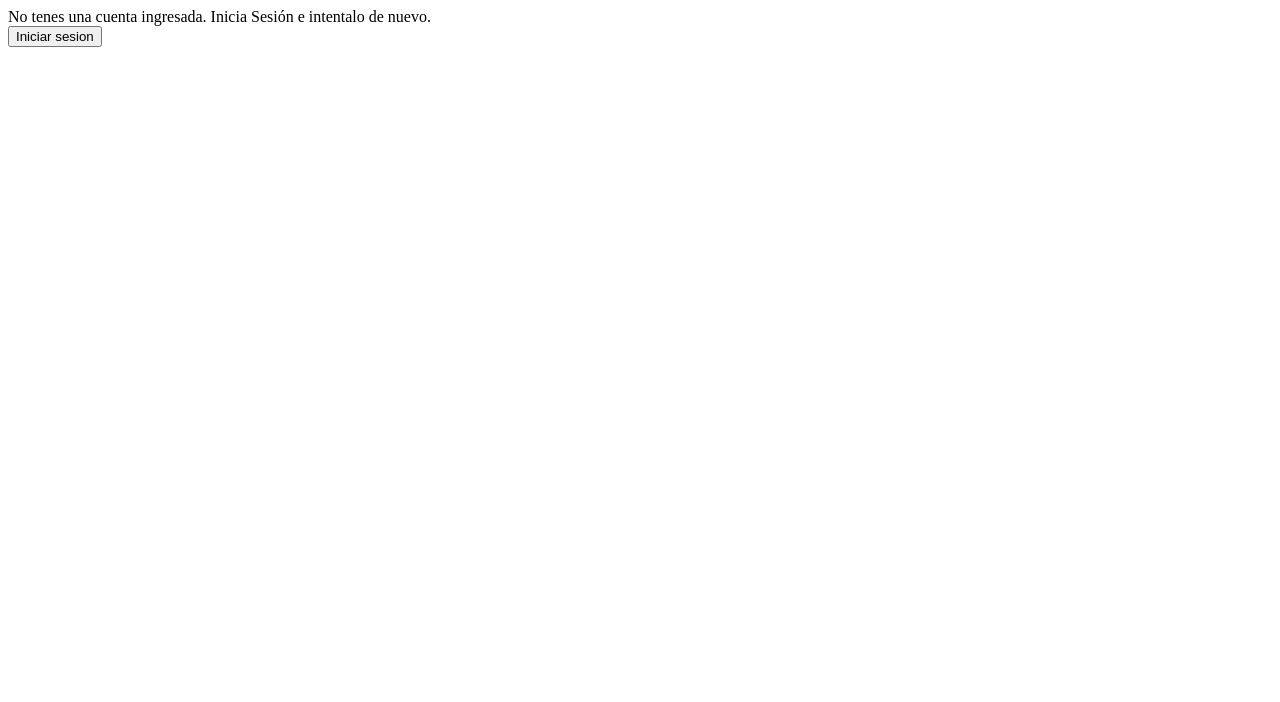
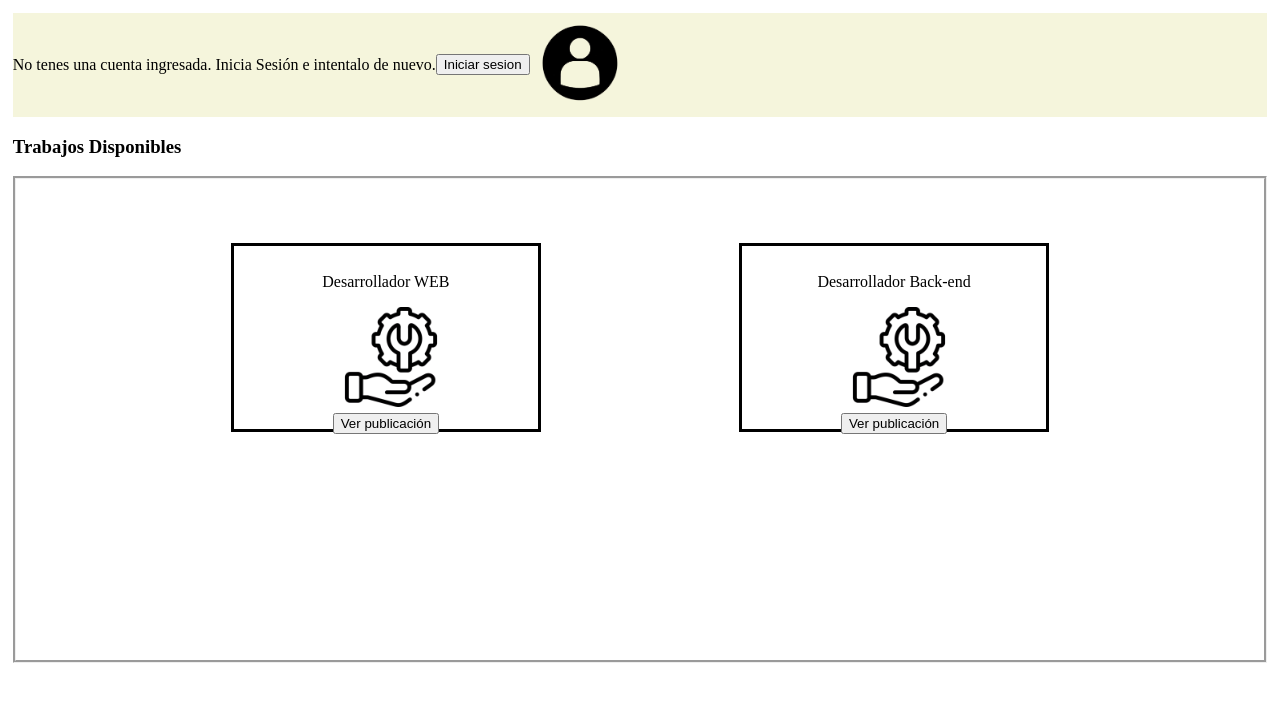
Before and after one commit to NaiuGe/LaburApp, a PHP site: page /perfil.php in a window 1280 px wide. Shown: the top 702 px of the page. Run offline with PHP 8.4, Linux system fonts and the light colour scheme.

Commit message:
pruebas de perfil

```diff
--- /dev/null
+++ b/estilos.css
@@ -0,0 +1,57 @@
+body{
+    margin: 1%;
+}
+
+.barra-arriba {
+    display: flex;
+    background-color: beige;
+    flex-direction: row;
+    align-items: center;
+
+}
+
+img{
+    height: 100px;
+    width: auto;
+}
+
+#imagen {
+    width: 90px;
+    height: 90px;
+    margin-bottom: 2vh;
+}
+
+.central {
+    display: flex;
+    flex-wrap: wrap;
+    flex-direction: column;
+}
+
+.opciones {
+    display: flex;
+    padding: 5vh;
+    flex-wrap: wrap;
+    justify-content: space-evenly;
+    border-style: groove;
+}
+
+.caja {
+    display: flex;
+    align-items: center;
+    flex-direction: column;
+    width: 35vh;
+    height: 20vh;
+    padding: 1%;
+    margin: 2%;
+    border-style: solid;
+}
+
+#caja {
+    display: flex;
+    align-items: center;
+    flex-direction: column;
+    width: 35vh;
+    padding: 1%;
+    padding-bottom: 2%;
+    margin: 2%;
+}
--- a/index.php
+++ b/index.php
@@ -18,7 +18,7 @@
             <?php
             if(isset($_SESSION['contador'])){
                 echo '<br></br>';
-                echo '<b>Bienvenido '. $_SESSION['nombre'].'</b>';
+                echo '<b>Bienvenido '. $_SESSION['nombre']. ' '.$_SESSION['apellido']. '</b>';
                 echo '<br></br>';
                 echo "<input type='button' value='cerrar sesion' onclick='location=\"cerrarlogin.php\"'>";
                 echo "<input type='button' value='Ver Perfil' onclick='location=\"perfil.php\"'>";
--- a/perfil.php
+++ b/perfil.php
@@ -3,10 +3,12 @@
 <head>
     <meta charset="UTF-8">
     <meta name="viewport" content="width=device-width, initial-scale=1.0">
+    <link rel="stylesheet" type="text/css" href="estilos.css">
     <title>Perfil de usuario </title>
 </head>
 <body>
 
+    <div class="barra-arriba">
             <?php
                 session_name("LOGIN");
                 session_start();
@@ -19,7 +21,8 @@
                     $resultado= mysqli_query($conexion, $consulta);
                     $cantfilas= mysqli_num_rows($resultado);
                     echo '<br></br>';
-                echo '<b>'. $_SESSION['nombre'].'</b>';
+                        echo '<div class="barra-arriba"> <h2>'. $_SESSION['nombre'].' '. $_SESSION['apellido'] .'</h2></div>';
+                        echo "";
                         echo '<br></br>';
                 } else {
                     echo "No tenes una cuenta ingresada. Inicia Sesión e intentalo de nuevo.";
@@ -27,6 +30,37 @@
                 }
 
             ?>
+        <div>
+            <img src="imagenes/icono_usuario.png" id="fotoperfil">
+        </div>
+
+    </div>
+    <div class="central">
+        <h3>Trabajos Disponibles</h3>
+        <div class="opciones">
+            <div class="caja">
+                <p>Desarrollador WEB</p>
+                <div id="imagen">
+                    <a href="" class="link">
+                        <img src="imagenes/icono_trabajo.png" id="fotopubli">
+                    </a>
+                </div>
+
+                <input type="button" type="submit" value="Ver publicación">
+            </div>
+            <div class="caja">
+                <p>Desarrollador Back-end</p>
+                <div id="imagen">
+                    <a href="" class="link">
+                        <img src="imagenes/icono_trabajo.png" id="fotopubli">
+                    </a>
+                </div>
+
+                <input type="button" type="submit" value="Ver publicación">
+            </div>
+
+        </div>
+    </div>
 
 
 </body>
```
Also changed, not shown: login.php (+7 -4 lines). Lines whose indentation alone changed are shown as unchanged.
